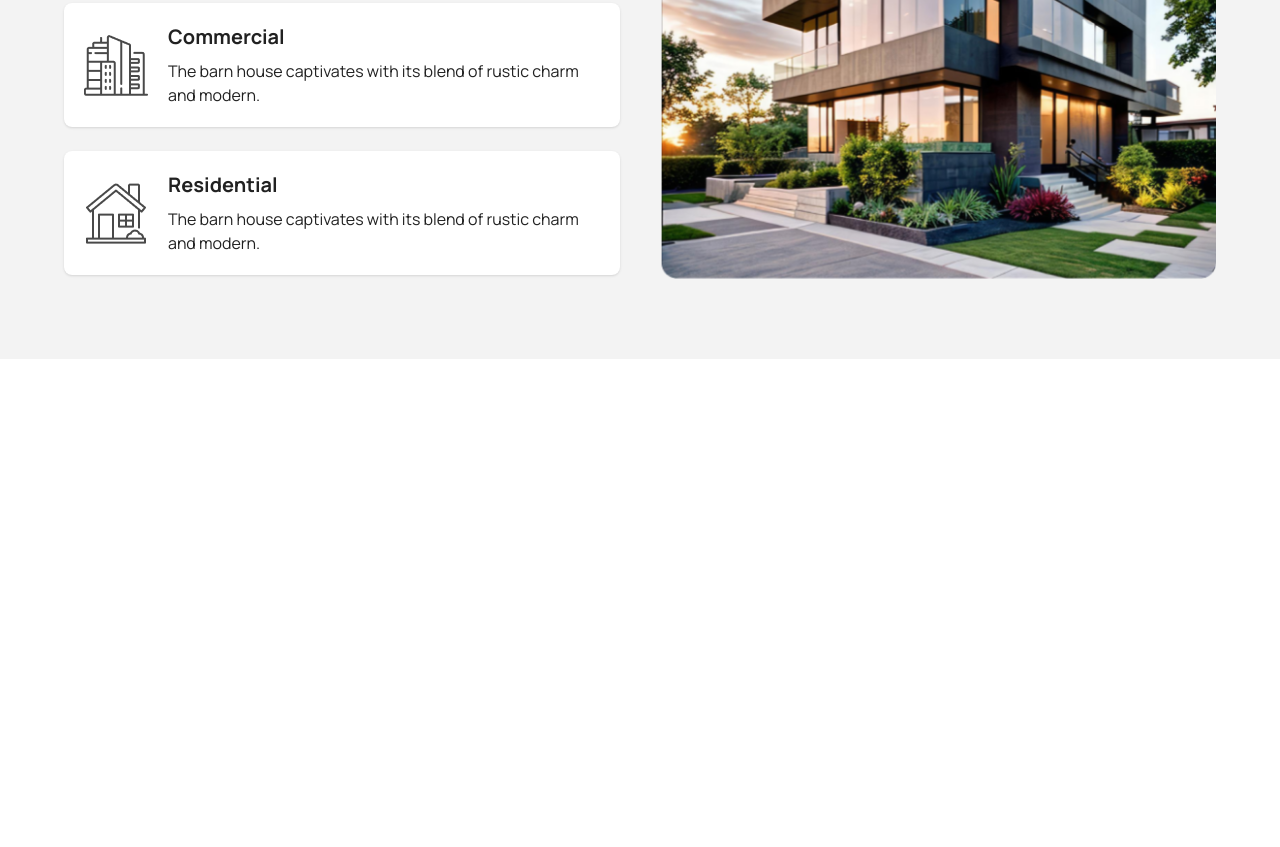
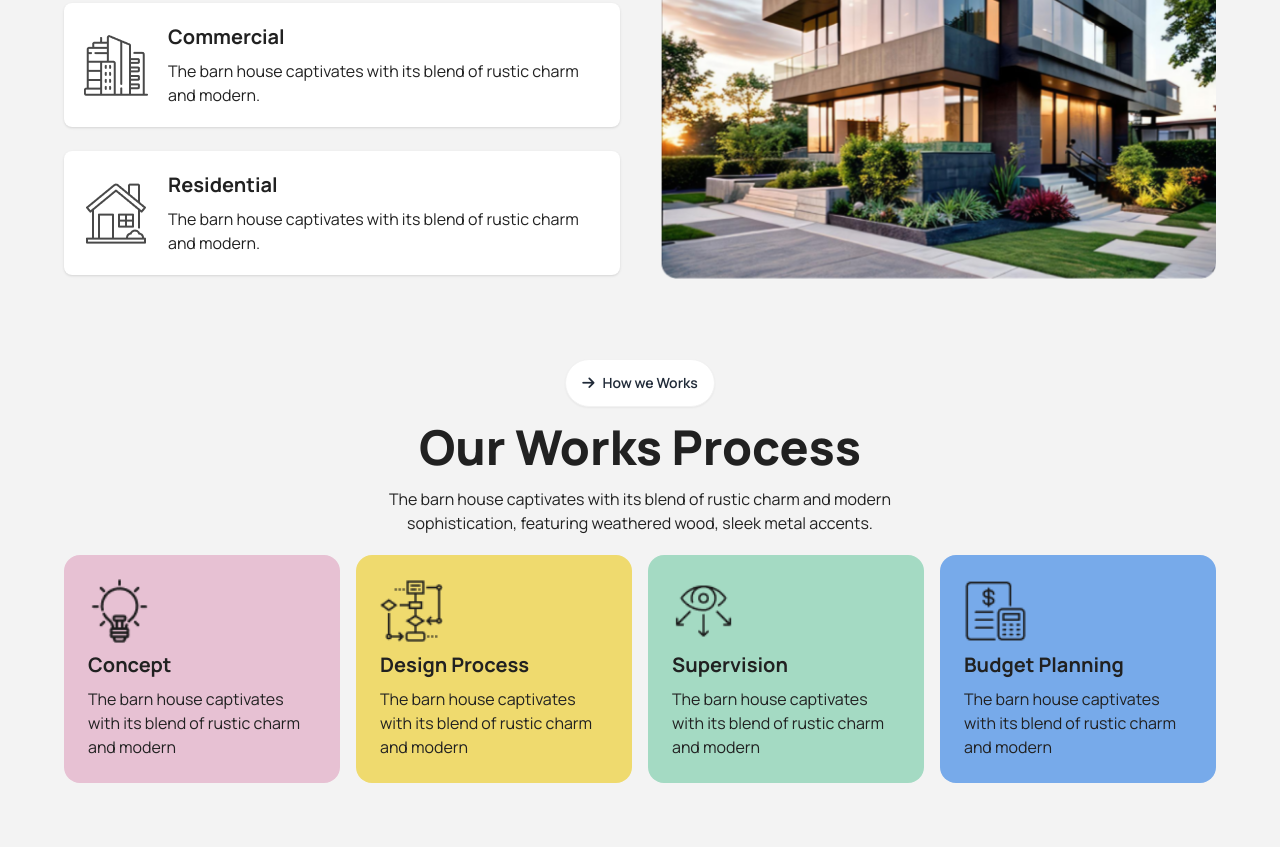
Before and after one commit to pxgacademy/Third_Assignment__21-8-2024, a plain HTML site: page index.html in a window 1280 px wide. Shown: the part 1179-2026 px from the top of the page. Before the commit the page ends 1538 px from the top, so only its background shows below. Drawn offline with nearby package versions, Linux system fonts and the light colour scheme.

Commit message:
Works Process section completed

```diff
--- a/index.html
+++ b/index.html
@@ -186,7 +186,7 @@
           large windows that flood the space with natural light.
         </p>
         <button
-          class="btn bg-secondaryColor rounded-full font-bold text-xl mb-16"
+          class="btn bg-secondaryColor rounded-full font-bold text-xl mb-6 md:mb-16"
         >
           View Details
           <div
@@ -249,6 +249,61 @@
             <img class="w-full" src="./images/Rectangle.png" alt="" />
           </div>
         </div>
+
+        <!-- Our Works Process -->
+        <div class="pb-8 md:pb-10 lg:pb-16">
+          <div class="w-full md:w-2/3 lg:w-1/2 mx-auto text-center space-y-4">
+            <button class="btn bg-white rounded-full">
+              <i class="fa-solid fa-arrow-right"></i>
+              How we Works
+            </button>
+            <h2 class="text-5xl font-extrabold">Our Works Process</h2>
+            <p>
+              The barn house captivates with its blend of rustic charm and
+              modern sophistication, featuring weathered wood, sleek metal
+              accents.
+            </p>
+          </div>
+          <!-- Cards -->
+          <div class="md:grid md:grid-cols-2 lg:grid-cols-4 mt-5 space-y-4 md:space-y-0 gap-4">
+            <!-- Card one -->
+            <div class="bg-[#e7c1d3] p-6 rounded-2xl space-y-2 w-full">
+              <img class="h-16" src="./icons/concept.png" alt="" />
+              <h6 class="text-xl font-bold">Concept</h6>
+              <p>
+                The barn house captivates with its blend of rustic charm and
+                modern
+              </p>
+            </div>
+            <!-- Card two -->
+            <div class="bg-[#efda6e] p-6 rounded-2xl space-y-2 w-full">
+              <img class="h-16" src="./icons/flow-chart.png" alt="" />
+              <h6 class="text-xl font-bold">Design Process</h6>
+              <p>
+                The barn house captivates with its blend of rustic charm and
+                modern
+              </p>
+            </div>
+            <!-- Card three -->
+            <div class="bg-[#a4dac3] p-6 rounded-2xl space-y-2 w-full">
+              <img class="h-16" src="./icons/vision.png" alt="" />
+              <h6 class="text-xl font-bold">Supervision</h6>
+              <p>
+                The barn house captivates with its blend of rustic charm and
+                modern
+              </p>
+            </div>
+            <!-- Card four -->
+            <div class="bg-[#77aaea] p-6 rounded-2xl space-y-2 w-full">
+              <img class="h-16" src="./icons/budget-planning.png" alt="" />
+              <h6 class="text-xl font-bold">Budget Planning</h6>
+              <p>
+                The barn house captivates with its blend of rustic charm and
+                modern
+              </p>
+            </div>
+          </div>
+        </div>
       </div>
     </main>
     <footer></footer>
--- a/styles/styles.css
+++ b/styles/styles.css
@@ -4,3 +4,6 @@
   color: #212121;
   color:  #737373;
 }
+
+
+background: #e7c1d3;
```
